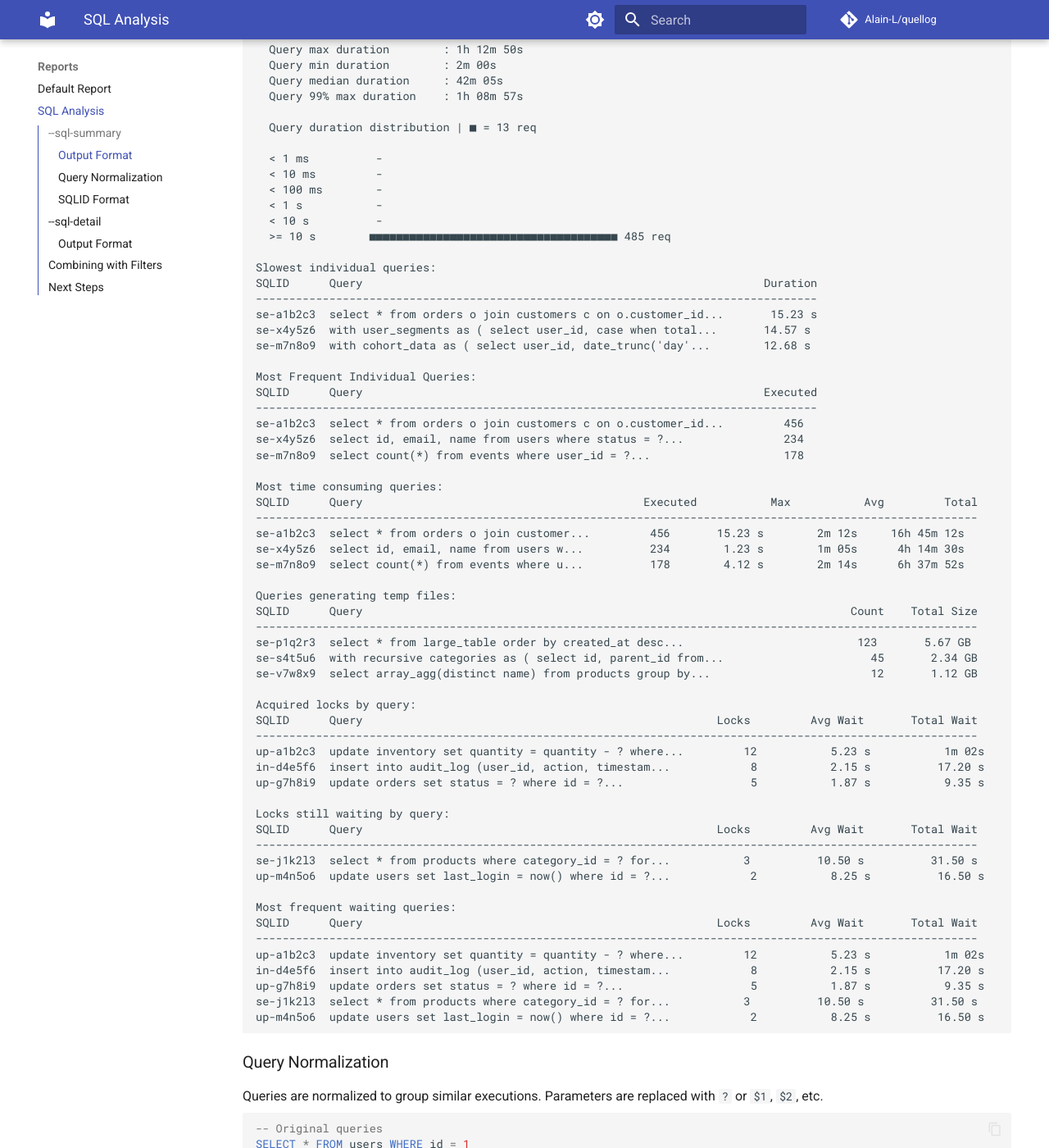
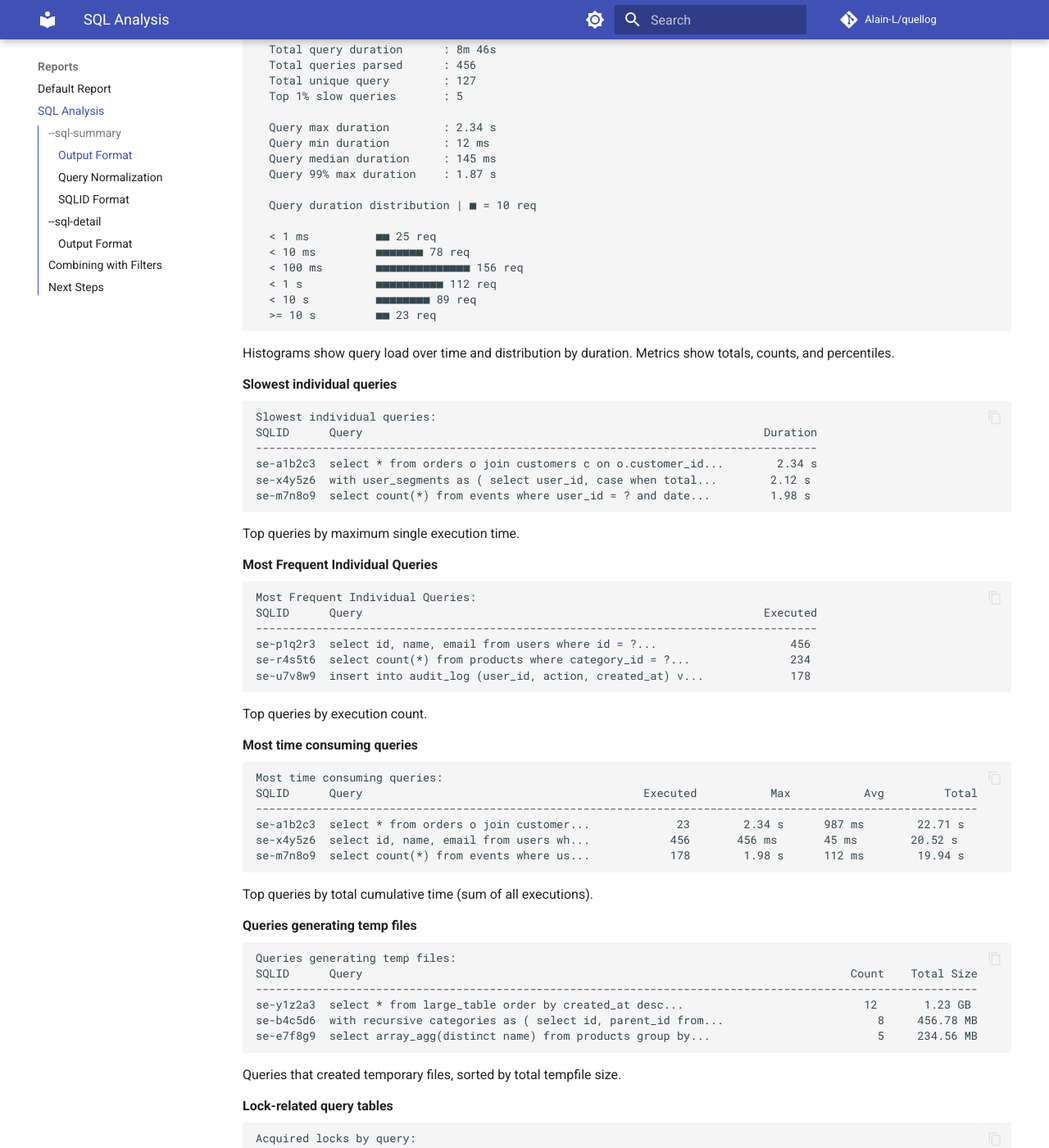
Before and after one commit to Alain-L/quellog, an MkDocs documentation site: the page built from docs/sql-reports.md, in a window 1280 px wide and 1400 px high, scrolled down 689 px. Shown: the whole window at 82% size. Built offline with MkDocs 1.6.1 and Material for MkDocs 9.7.7, drawn with Linux system fonts in a browser that asks for light colours; comment, search, counter and statistics services are not loaded; some of the changed text lies outside the part shown.

Commit message:
docs: improve sql-summary examples with better formatting
Changes:
- Split output into separate sections with explanations
- Use 6 buckets for Query load distribution (00:00-23:59 in 4h increments)
- Use realistic faster queries (max 2.34s, median 145ms, min 12ms)
- Show all Query duration distribution buckets with values (25, 78, 156, 112, 89, 23 req)
- Add brief explanation under each table/section
- Fix column alignments in all tables

The examples now show a more typical workload with mostly fast queries
and a few slow outliers, making histograms more readable.

````diff
--- a/docs/sql-reports.md
+++ b/docs/sql-reports.md
@@ -12,84 +12,121 @@ quellog /var/log/postgresql/*.log --sql-summary
 
 ### Output Format
 
+**SQL PERFORMANCE section**
+
 ```
 SQL PERFORMANCE
 
-  Query load distribution | ■ = 169 m
+  Query load distribution | ■ = 10 s
 
-  02:11 - 05:36  4 m
-  05:36 - 09:02  ■ 291 m
-  09:02 - 12:27  ■■■■■■■■■■■■■■■■■■■■■■■■■■■ 4602 m
+  00:00 - 03:59  ■■■■■■■■■■ 105 s
+  04:00 - 07:59  ■■■■■■■ 78 s
+  08:00 - 11:59  ■■■■■■■■■■■■■■ 145 s
+  12:00 - 15:59  ■■■■■■■■ 89 s
+  16:00 - 19:59  ■■■■■■ 67 s
+  20:00 - 23:59  ■■■■ 42 s
 
-  Total query duration      : 11d 4h 33m
-  Total queries parsed      : 485
-  Total unique query        : 5
+  Total query duration      : 8m 46s
+  Total queries parsed      : 456
+  Total unique query        : 127
   Top 1% slow queries       : 5
 
-  Query max duration        : 1h 12m 50s
-  Query min duration        : 2m 00s
-  Query median duration     : 42m 05s
-  Query 99% max duration    : 1h 08m 57s
+  Query max duration        : 2.34 s
+  Query min duration        : 12 ms
+  Query median duration     : 145 ms
+  Query 99% max duration    : 1.87 s
 
-  Query duration distribution | ■ = 13 req
+  Query duration distribution | ■ = 10 req
 
-  < 1 ms          -
-  < 10 ms         -
-  < 100 ms        -
-  < 1 s           -
-  < 10 s          -
-  >= 10 s        ■■■■■■■■■■■■■■■■■■■■■■■■■■■■■■■■■■■■■ 485 req
+  < 1 ms          ■■ 25 req
+  < 10 ms         ■■■■■■■ 78 req
+  < 100 ms        ■■■■■■■■■■■■■■ 156 req
+  < 1 s           ■■■■■■■■■■ 112 req
+  < 10 s          ■■■■■■■■ 89 req
+  >= 10 s         ■■ 23 req
+```
 
+Histograms show query load over time and distribution by duration. Metrics show totals, counts, and percentiles.
+
+**Slowest individual queries**
+
+```
 Slowest individual queries:
 SQLID      Query                                                            Duration
 ------------------------------------------------------------------------------------
-se-a1b2c3  select * from orders o join customers c on o.customer_id...       15.23 s
-se-x4y5z6  with user_segments as ( select user_id, case when total...       14.57 s
-se-m7n8o9  with cohort_data as ( select user_id, date_trunc('day'...        12.68 s
+se-a1b2c3  select * from orders o join customers c on o.customer_id...        2.34 s
+se-x4y5z6  with user_segments as ( select user_id, case when total...        2.12 s
+se-m7n8o9  select count(*) from events where user_id = ? and date...         1.98 s
+```
 
+Top queries by maximum single execution time.
+
+**Most Frequent Individual Queries**
+
+```
 Most Frequent Individual Queries:
 SQLID      Query                                                            Executed
 ------------------------------------------------------------------------------------
-se-a1b2c3  select * from orders o join customers c on o.customer_id...         456
-se-x4y5z6  select id, email, name from users where status = ?...               234
-se-m7n8o9  select count(*) from events where user_id = ?...                    178
+se-p1q2r3  select id, name, email from users where id = ?...                    456
+se-r4s5t6  select count(*) from products where category_id = ?...               234
+se-u7v8w9  insert into audit_log (user_id, action, created_at) v...             178
+```
 
+Top queries by execution count.
+
+**Most time consuming queries**
+
+```
 Most time consuming queries:
 SQLID      Query                                          Executed           Max           Avg         Total
 ------------------------------------------------------------------------------------------------------------
-se-a1b2c3  select * from orders o join customer...         456       15.23 s        2m 12s     16h 45m 12s
-se-x4y5z6  select id, email, name from users w...          234        1.23 s        1m 05s      4h 14m 30s
-se-m7n8o9  select count(*) from events where u...          178        4.12 s        2m 14s      6h 37m 52s
+se-a1b2c3  select * from orders o join customer...             23        2.34 s      987 ms        22.71 s
+se-x4y5z6  select id, name, email from users wh...            456       456 ms       45 ms        20.52 s
+se-m7n8o9  select count(*) from events where us...            178        1.98 s      112 ms        19.94 s
+```
 
+Top queries by total cumulative time (sum of all executions).
+
+**Queries generating temp files**
+
+```
 Queries generating temp files:
 SQLID      Query                                                                         Count    Total Size
 ------------------------------------------------------------------------------------------------------------
-se-p1q2r3  select * from large_table order by created_at desc...                          123       5.67 GB
-se-s4t5u6  with recursive categories as ( select id, parent_id from...                      45       2.34 GB
-se-v7w8x9  select array_agg(distinct name) from products group by...                        12       1.12 GB
+se-y1z2a3  select * from large_table order by created_at desc...                           12       1.23 GB
+se-b4c5d6  with recursive categories as ( select id, parent_id from...                       8     456.78 MB
+se-e7f8g9  select array_agg(distinct name) from products group by...                         5     234.56 MB
+```
 
+Queries that created temporary files, sorted by total tempfile size.
+
+**Lock-related query tables**
+
+```
 Acquired locks by query:
 SQLID      Query                                                     Locks         Avg Wait       Total Wait
 ------------------------------------------------------------------------------------------------------------
-up-a1b2c3  update inventory set quantity = quantity - ? where...         12           5.23 s           1m 02s
-in-d4e5f6  insert into audit_log (user_id, action, timestam...            8           2.15 s          17.20 s
-up-g7h8i9  update orders set status = ? where id = ?...                   5           1.87 s           9.35 s
+up-h1i2j3  update inventory set quantity = quantity - ? where...         12          523 ms           6.28 s
+in-k4l5m6  insert into audit_log (user_id, action, timestam...             8          215 ms           1.72 s
+up-n7o8p9  update orders set status = ? where id = ?...                    5          187 ms         935 ms
 
 Locks still waiting by query:
 SQLID      Query                                                     Locks         Avg Wait       Total Wait
 ------------------------------------------------------------------------------------------------------------
-se-j1k2l3  select * from products where category_id = ? for...           3          10.50 s          31.50 s
-up-m4n5o6  update users set last_login = now() where id = ?...            2           8.25 s          16.50 s
+se-q1r2s3  select * from products where category_id = ? for...            3           1.05 s           3.15 s
+up-t4u5v6  update users set last_login = now() where id = ?...             2          825 ms           1.65 s
 
 Most frequent waiting queries:
 SQLID      Query                                                     Locks         Avg Wait       Total Wait
 ------------------------------------------------------------------------------------------------------------
-up-a1b2c3  update inventory set quantity = quantity - ? where...         12           5.23 s           1m 02s
-in-d4e5f6  insert into audit_log (user_id, action, timestam...            8           2.15 s          17.20 s
-up-g7h8i9  update orders set status = ? where id = ?...                   5           1.87 s           9.35 s
-se-j1k2l3  select * from products where category_id = ? for...           3          10.50 s          31.50 s
-up-m4n5o6  update users set last_login = now() where id = ?...            2           8.25 s          16.50 s
+up-h1i2j3  update inventory set quantity = quantity - ? where...         12          523 ms           6.28 s
+in-k4l5m6  insert into audit_log (user_id, action, timestam...             8          215 ms           1.72 s
+up-n7o8p9  update orders set status = ? where id = ?...                    5          187 ms         935 ms
+se-q1r2s3  select * from products where category_id = ? for...            3           1.05 s           3.15 s
+up-t4u5v6  update users set last_login = now() where id = ?...             2          825 ms           1.65 s
 ```
+
+Queries involved in lock waits: acquired locks (eventually granted), still waiting (not granted when logs ended), and most frequent waiters.
 
 ### Query Normalization
 
````
